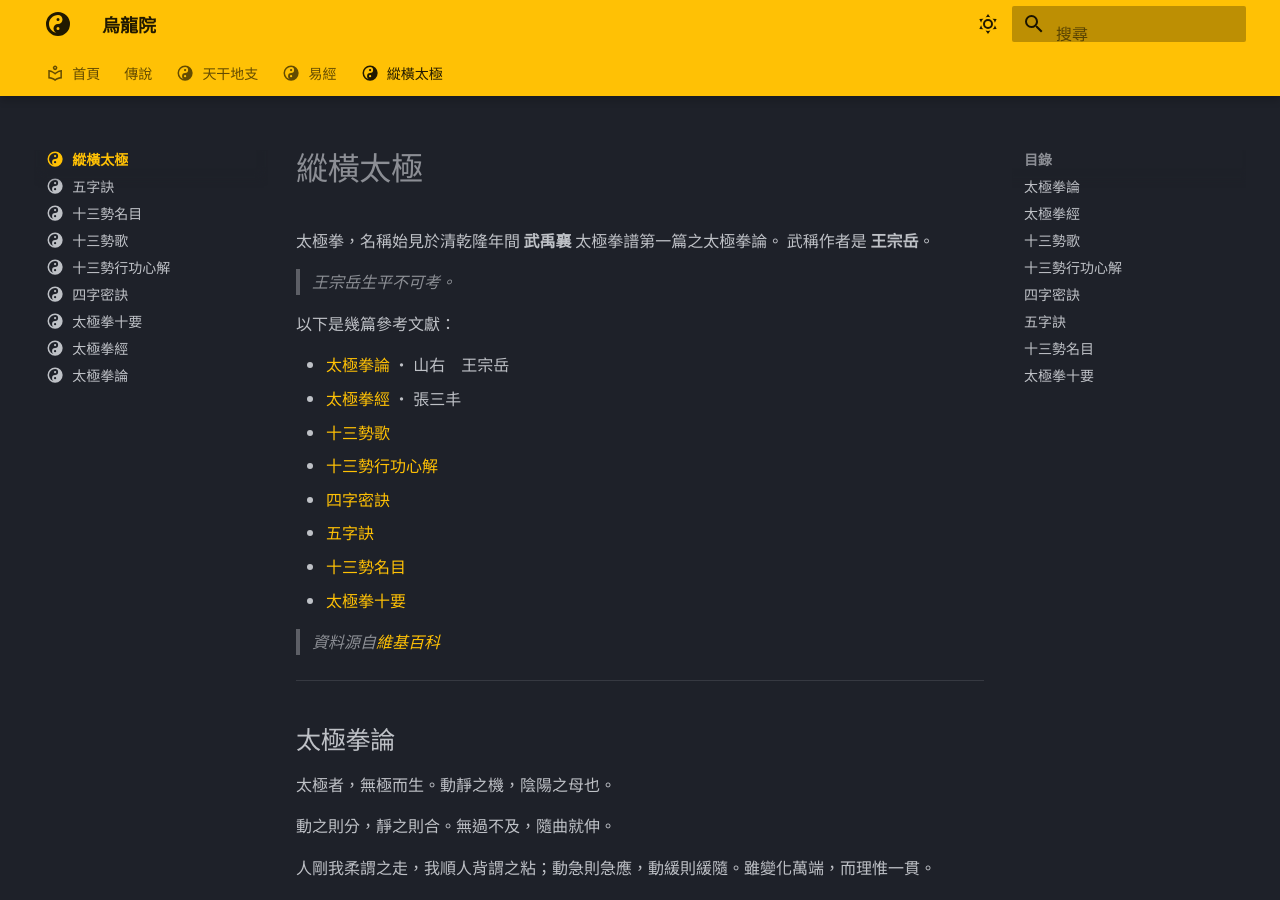
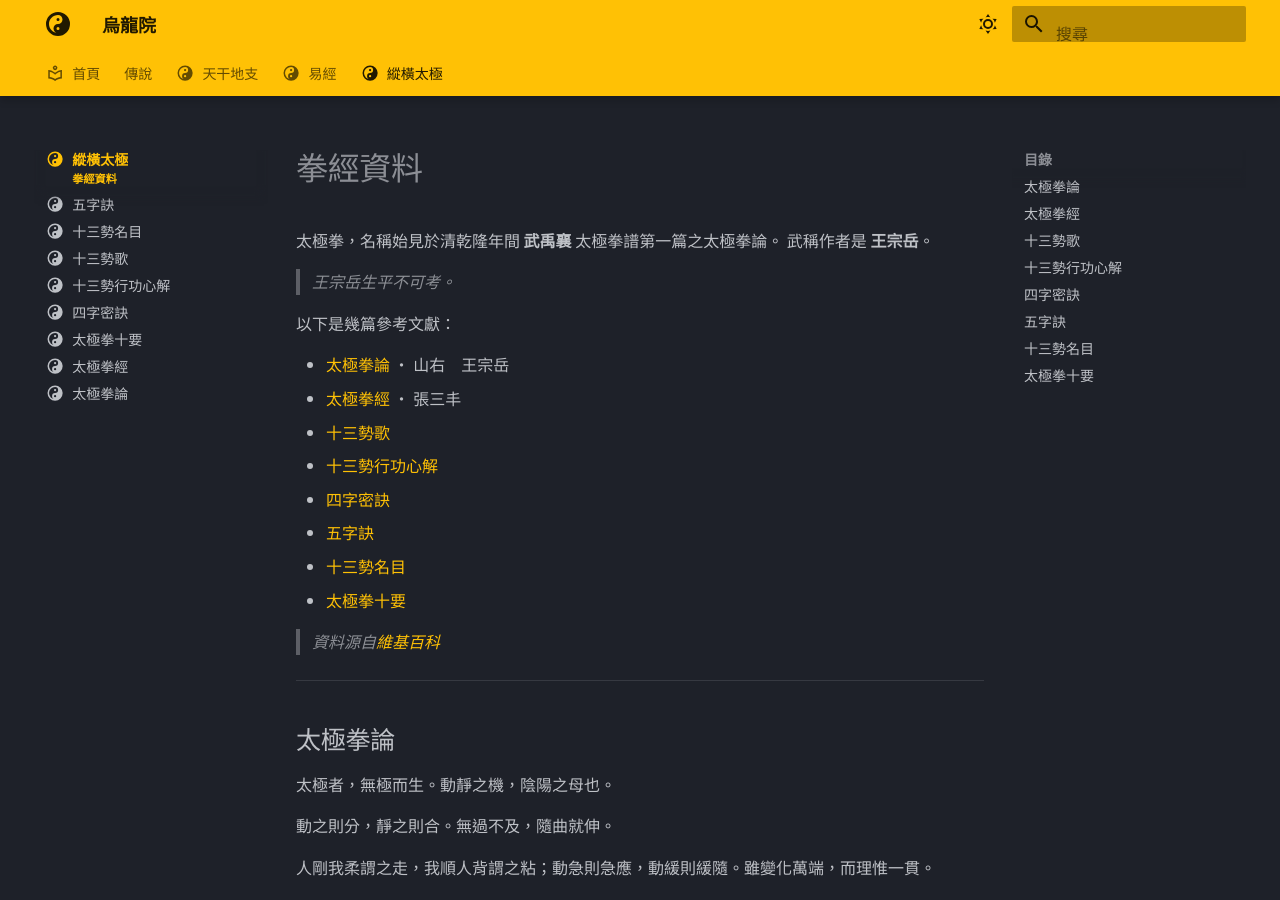
Before and after one commit to oolongyuan/oolongyuan.github.io, an MkDocs documentation site: the page built from docs/縱橫太極/index.md, in a window 1280 px wide and 900 px high. Built offline with MkDocs 1.6.1 and Material for MkDocs 9.7.7, drawn with Linux system fonts in a browser that asks for light colours; some web fonts are replaced.

Commit message:
update title

```diff
--- a/docs/縱橫太極/index.md
+++ b/docs/縱橫太極/index.md
@@ -1,10 +1,10 @@
 ---
 icon: material/yin-yang
-title: 縱橫太極
-subtitle:
+title: 縱橫.太極
+subtitle: 拳經資料
 ---
 
-# 縱橫太極
+# 拳經資料
 
 太極拳，名稱始見於清乾隆年間 **武禹襄** 太極拳譜第一篇之太極拳論。
 武稱作者是 **王宗岳**。
```
